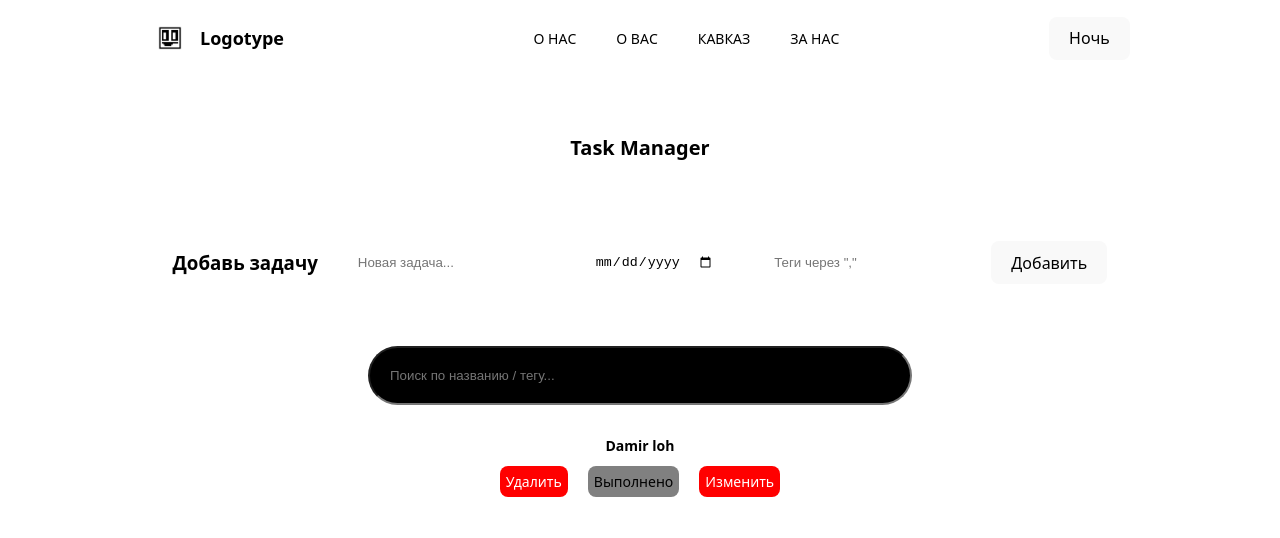
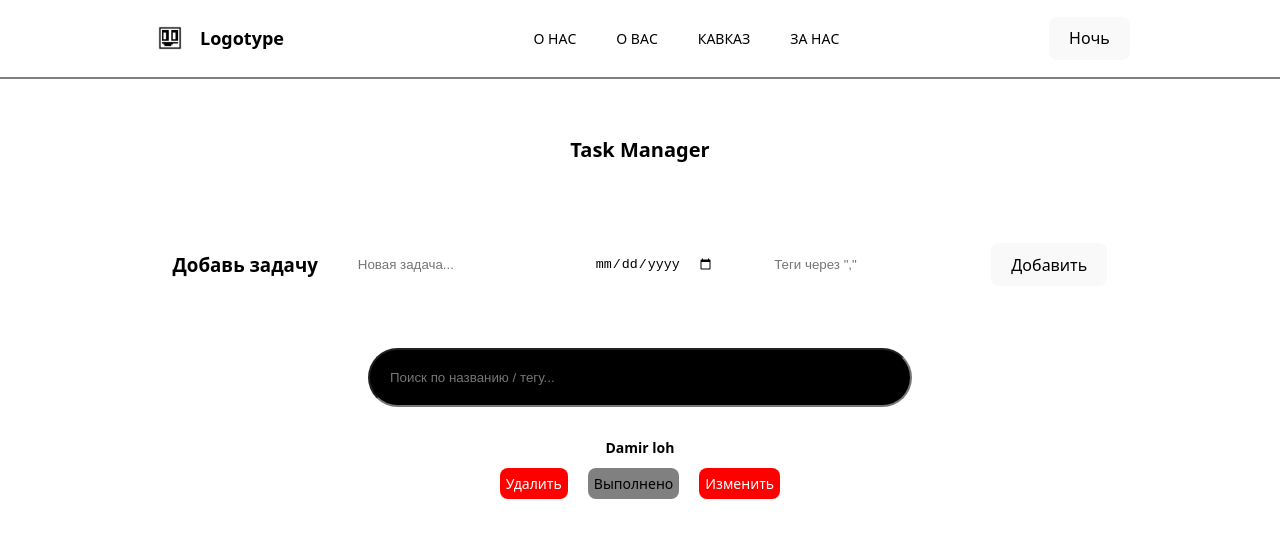
Before and after one commit to zaikinale/react_29_10_25.io, a React (Vite) app: page / in a window 1280 px wide. Shown: the top 538 px of the page. Built offline with nearby package versions, Linux system fonts and the light colour scheme.

Commit message:
fix_header

```diff
--- a/src/components/Header/style.module.css
+++ b/src/components/Header/style.module.css
@@ -9,6 +9,7 @@
     align-items: center;
     justify-content: space-between;
     margin-bottom: 40px;
+    border-bottom: 2px solid gray;
 }
 
 .header_dark {
```
